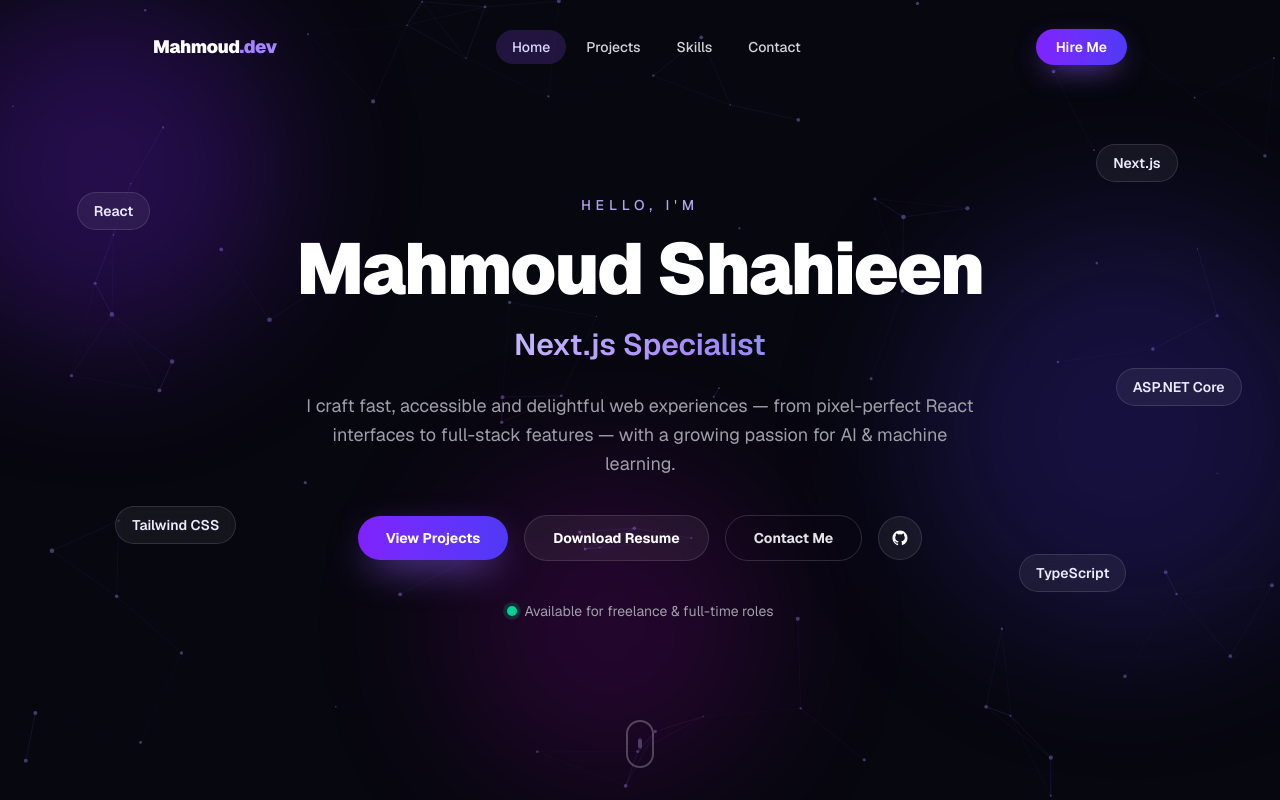
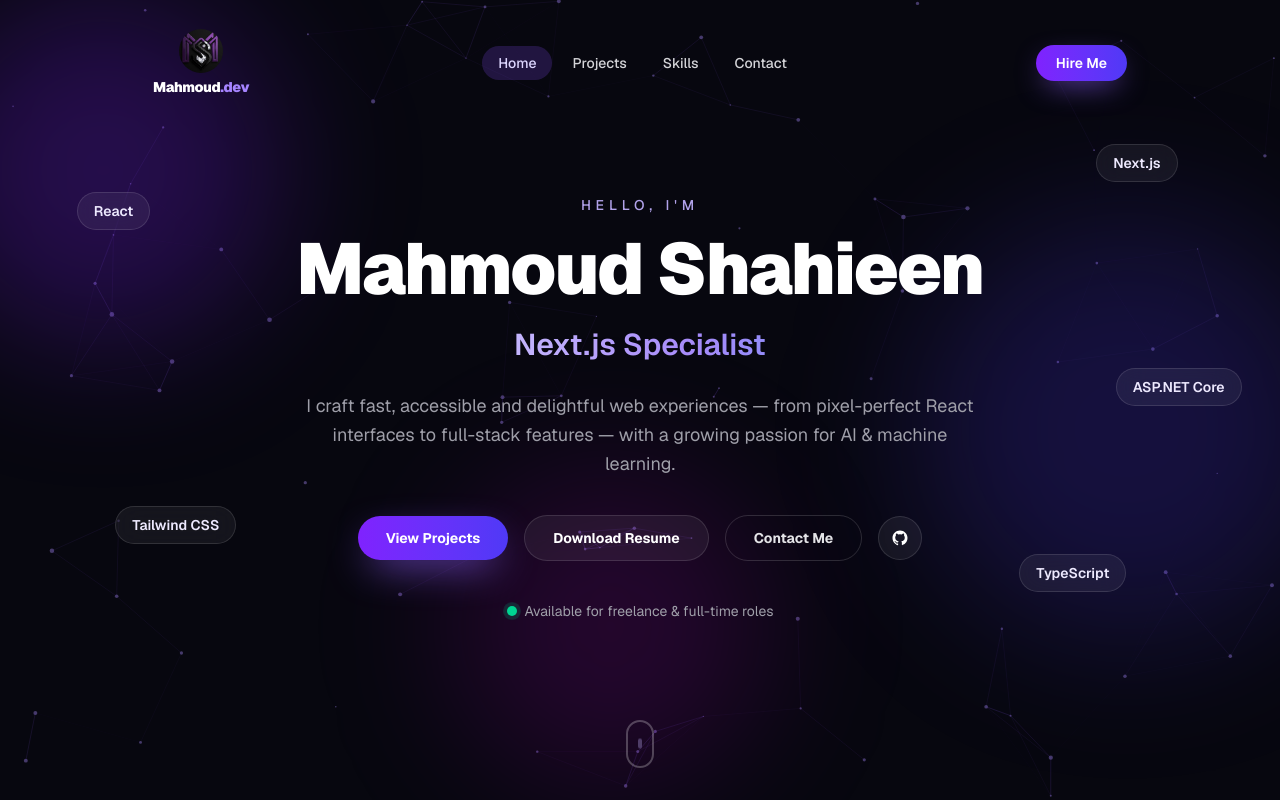
Before and after one commit to mahmoudshahieen4-ux/react-portofolio, a Next.js app: page / in a window 1280 px wide. Shown: the top 800 px of the page. Built offline with nearby package versions, Linux system fonts and the light colour scheme.

Commit message:
added the logo

```diff
--- a/src/components/nav.tsx
+++ b/src/components/nav.tsx
@@ -1,6 +1,7 @@
 "use client";
 
 import { useEffect, useState } from "react";
+import Image from "next/image";
 import Link from "next/link";
 import { usePathname } from "next/navigation";
 
@@ -73,10 +74,20 @@
       >
         <Link
           href="/"
-          className="text-lg font-black tracking-tight text-white"
+          className="flex flex-col items-center gap-1"
           aria-label="Go to homepage"
         >
-          Mahmoud<span className="text-violet-400">.dev</span>
+          <Image
+            src="/images/logo.png"
+            alt="Mahmoud Shahieen logo"
+            width={44}
+            height={44}
+            className="h-11 w-11 rounded-full object-cover"
+            priority
+          />
+          <span className="text-sm font-black tracking-tight text-white">
+            Mahmoud<span className="text-violet-400">.dev</span>
+          </span>
         </Link>
 
         {/* Desktop links */}
```
